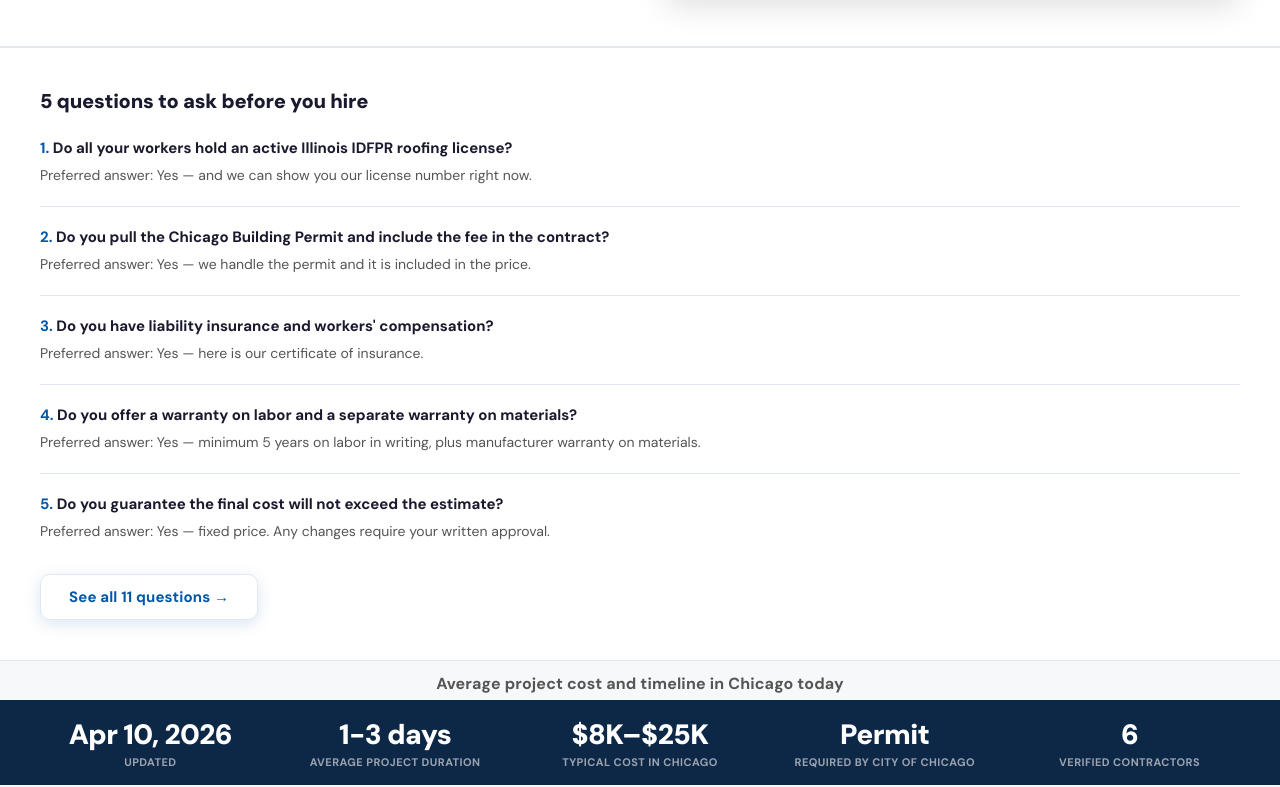
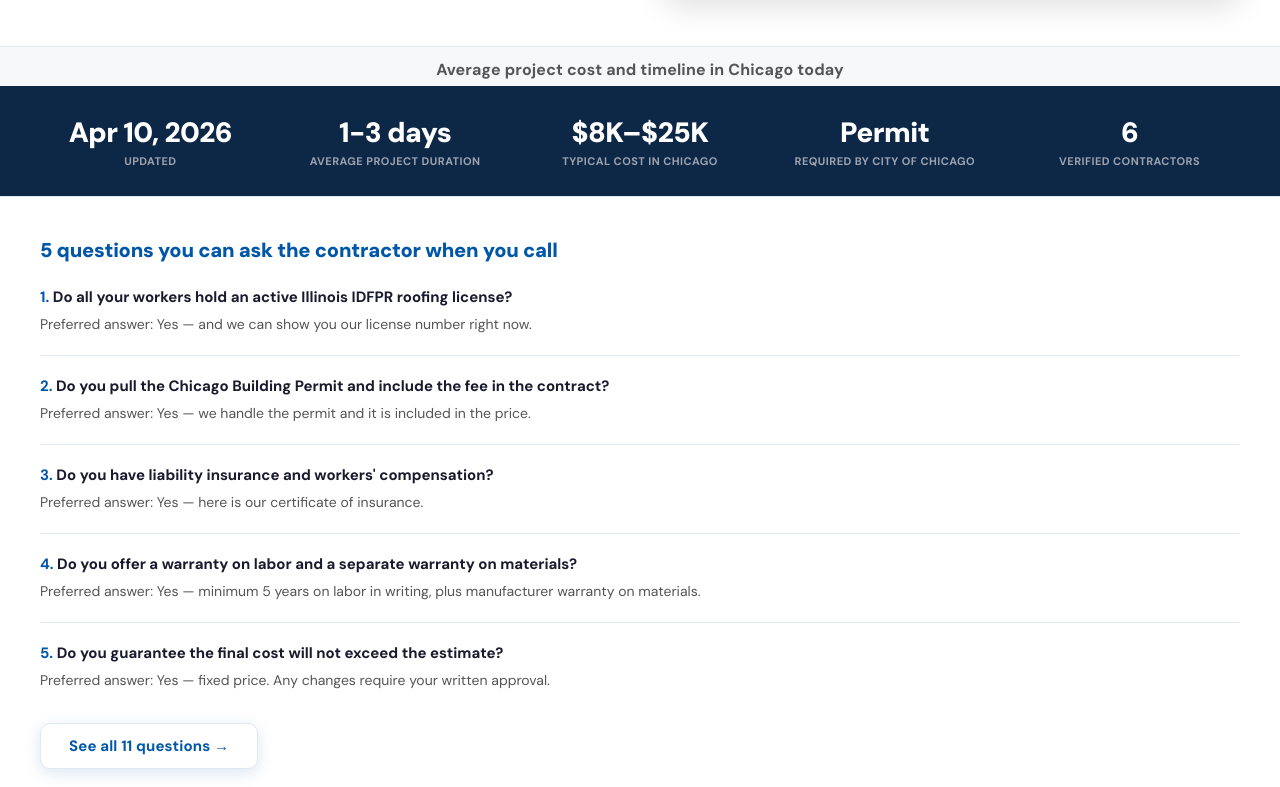
Before and after one commit to dm100usa-oss/roofreplacementchicago, a Next.js app: page / in a window 1280 px wide. Shown: the part 533-1320 px from the top of the page. Built offline with nearby package versions, Linux system fonts and the light colour scheme.

Commit message:
Add files via upload

```diff
--- a/src/app/[lang]/page.module.css
+++ b/src/app/[lang]/page.module.css
@@ -112,7 +112,7 @@
 .questionsTitle {
   font-size: 20px;
   font-weight: 900;
-  color: var(--text);
+  color: var(--blue);
   margin-bottom: 1.5rem;
   letter-spacing: -.01em;
 }
@@ -177,14 +177,14 @@
 .expertInner {
   max-width: var(--max-width);
   margin: 0 auto;
-  display: flex;
-  justify-content: space-around;
-  gap: .5rem;
-  flex-wrap: wrap;
+  display: grid;
+  grid-template-columns: repeat(3, 1fr);
+  gap: 1.25rem .5rem;
+  padding: .75rem 0;
 }
-.expertItem { text-align: center; flex: 1; min-width: 70px; }
-.expertNum { font-size: 13px; font-weight: 900; color: #fff; letter-spacing: -.02em; }
-.expertLabel { font-size: 10px; color: #9CA3AF; font-weight: 600; letter-spacing: .04em; text-transform: uppercase; margin-top: 2px; }
+.expertItem { text-align: center; }
+.expertNum { font-size: 22px; font-weight: 900; color: #fff; letter-spacing: -.02em; }
+.expertLabel { font-size: 11px; color: #9CA3AF; font-weight: 600; letter-spacing: .04em; text-transform: uppercase; margin-top: 3px; }
 
 /* ─── WHY US ────────────────────────────────────────────────── */
 .whyUs { padding: 1.75rem 1.25rem; background: var(--bg); }
@@ -334,6 +334,7 @@ details[open] .faqQ::after { transform: rotate(45deg); }
 
   .expertNum { font-size: 22px; }
   .expertLabel { font-size: 11px; }
+  .expertInner { grid-template-columns: repeat(5, 1fr); gap: .5rem; }
   .whyGrid { grid-template-columns: 1fr 1fr; gap: 1rem; }
   .whyTitle { font-size: 22px; }
   .faqTitle { font-size: 22px; }
--- a/src/app/page.module.css
+++ b/src/app/page.module.css
@@ -115,7 +115,7 @@
 .questionsTitle {
   font-size: 20px;
   font-weight: 900;
-  color: var(--text);
+  color: var(--blue);
   margin-bottom: 1.5rem;
   letter-spacing: -.01em;
 }
@@ -200,14 +200,14 @@
 .expertInner {
   max-width: var(--max-width);
   margin: 0 auto;
-  display: flex;
-  justify-content: space-around;
-  gap: .5rem;
-  flex-wrap: wrap;
+  display: grid;
+  grid-template-columns: repeat(3, 1fr);
+  gap: 1.25rem .5rem;
+  padding: .75rem 0;
 }
-.expertItem { text-align: center; flex: 1; min-width: 70px; }
-.expertNum { font-size: 13px; font-weight: 900; color: #fff; letter-spacing: -.02em; }
-.expertLabel { font-size: 10px; color: #9CA3AF; font-weight: 600; letter-spacing: .04em; text-transform: uppercase; margin-top: 2px; }
+.expertItem { text-align: center; }
+.expertNum { font-size: 22px; font-weight: 900; color: #fff; letter-spacing: -.02em; }
+.expertLabel { font-size: 11px; color: #9CA3AF; font-weight: 600; letter-spacing: .04em; text-transform: uppercase; margin-top: 3px; }
 
 /* в”Ђв”Ђв”Ђ WHY US в”Ђв”Ђв”Ђв”Ђв”Ђв”Ђв”Ђв”Ђв”Ђв”Ђв”Ђв”Ђв”Ђв”Ђв”Ђв”Ђв”Ђв”Ђв”Ђв”Ђв”Ђв”Ђв”Ђв”Ђв”Ђв”Ђв”Ђв”Ђв”Ђв”Ђв”Ђв”Ђв”Ђв”Ђв”Ђв”Ђв”Ђв”Ђв”Ђв”Ђв”Ђв”Ђв”Ђв”Ђв”Ђв”Ђв”Ђв”Ђв”Ђв”Ђ */
 .whyUs { padding: 1.75rem 1.25rem; background: var(--bg); }
@@ -282,6 +282,7 @@ details[open] .faqQ::after { transform: rotate(45deg); }
 
   .expertNum { font-size: 22px; }
   .expertLabel { font-size: 11px; }
+  .expertInner { grid-template-columns: repeat(5, 1fr); gap: .5rem; }
   .whyGrid { grid-template-columns: 1fr 1fr; gap: 1rem; }
   .whyTitle { font-size: 22px; }
   .faqTitle { font-size: 22px; }
--- a/src/app/page.tsx
+++ b/src/app/page.tsx
@@ -125,10 +125,37 @@ export default function HomePage() {
         </div>
       </section>
 
+      {/* EXPERT SNAPSHOT */}
+      <p className={styles.stripLabel}>Average project cost and timeline in Chicago today</p>
+      <div className={styles.expertStrip}>
+        <div className={styles.expertInner}>
+          <div className={styles.expertItem}>
+            <div className={styles.expertNum}><DateDisplay /></div>
+            <div className={styles.expertLabel}>Updated</div>
+          </div>
+          <div className={styles.expertItem}>
+            <div className={styles.expertNum}>1-3 days</div>
+            <div className={styles.expertLabel}>Average project duration</div>
+          </div>
+          <div className={styles.expertItem}>
+            <div className={styles.expertNum}>$8K–$25K</div>
+            <div className={styles.expertLabel}>Typical cost in Chicago</div>
+          </div>
+          <div className={styles.expertItem}>
+            <div className={styles.expertNum}>Permit</div>
+            <div className={styles.expertLabel}>Required by City of Chicago</div>
+          </div>
+          <div className={styles.expertItem}>
+            <div className={styles.expertNum}>6</div>
+            <div className={styles.expertLabel}>Verified contractors</div>
+          </div>
+        </div>
+      </div>
+
       {/* 5 QUESTIONS */}
       <section className={styles.questions}>
         <div className={styles.questionsInner}>
-          <h2 className={styles.questionsTitle}>5 questions to ask before you hire</h2>
+          <h2 className={styles.questionsTitle}>5 questions you can ask the contractor when you call</h2>
           <ol className={styles.questionsList}>
             <li className={styles.questionsItem}>
               <p className={styles.questionsQ}>Do all your workers hold an active Illinois IDFPR roofing license?</p>
@@ -154,31 +181,7 @@ export default function HomePage() {
           <a href="/questions-to-ask" className={styles.questionsBtn}>See all 11 questions →</a>
         </div>
       </section>
-      <p className={styles.stripLabel}>Average project cost and timeline in Chicago today</p>
-      <div className={styles.expertStrip}>
-        <div className={styles.expertInner}>
-          <div className={styles.expertItem}>
-            <div className={styles.expertNum}><DateDisplay /></div>
-            <div className={styles.expertLabel}>Updated</div>
-          </div>
-          <div className={styles.expertItem}>
-            <div className={styles.expertNum}>1-3 days</div>
-            <div className={styles.expertLabel}>Average project duration</div>
-          </div>
-          <div className={styles.expertItem}>
-            <div className={styles.expertNum}>$8K–$25K</div>
-            <div className={styles.expertLabel}>Typical cost in Chicago</div>
-          </div>
-          <div className={styles.expertItem}>
-            <div className={styles.expertNum}>Permit</div>
-            <div className={styles.expertLabel}>Required by City of Chicago</div>
-          </div>
-          <div className={styles.expertItem}>
-            <div className={styles.expertNum}>6</div>
-            <div className={styles.expertLabel}>Verified contractors</div>
-          </div>
-        </div>
-      </div>
+
       <p className={styles.belowStrip}>This resource was created to help you choose the most convenient and reliable option for your roof replacement</p>
 
       {/* WHY US */}
```
Also changed, not shown: src/app/[lang]/page.tsx (+27 -26 lines).
